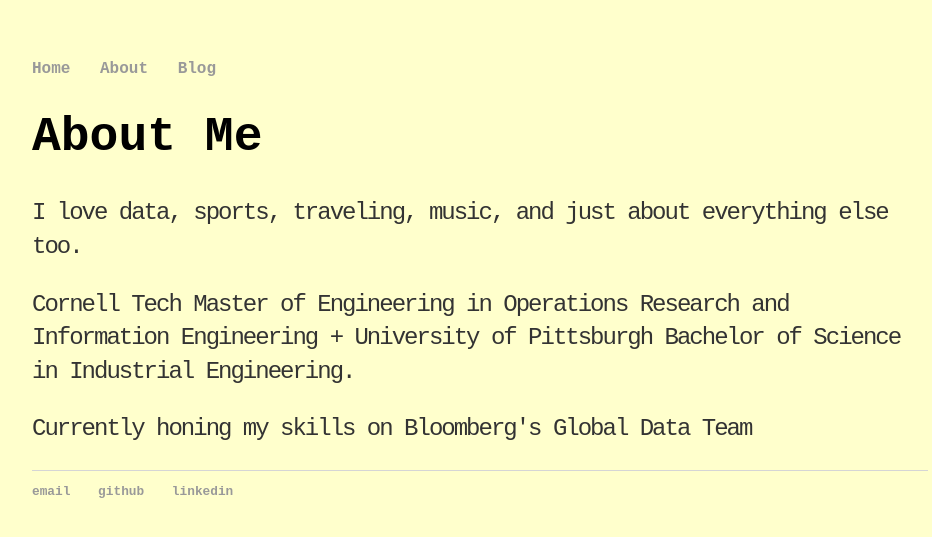
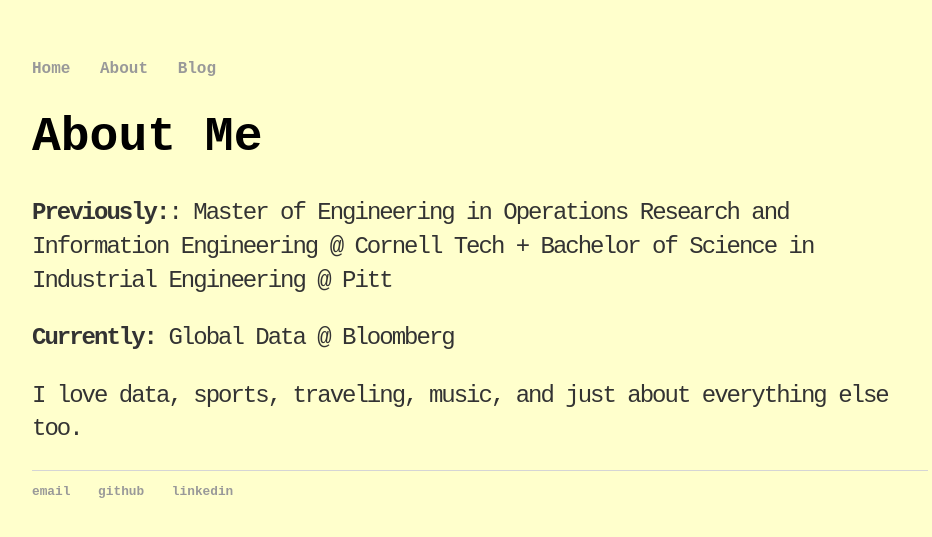
Before and after one commit to ashleyajohn/ashleyajohn.github.io, a Jekyll site: the page built from about/index.html, in a window 1280 px wide. Shown: the top 537 px of the page, without its empty margins (160-1092 px from the left). Built offline with Jekyll 4.4.1, drawn with Linux system fonts in a browser that asks for light colours.

Commit message:
Update index.html

```diff
--- a/about/index.html
+++ b/about/index.html
@@ -4,7 +4,8 @@
 ---
 <div class="blurb">
 	<h1>About Me</h1>
+	<p><b>Previously:</b>: Master of Engineering in Operations Research and Information Engineering @ Cornell Tech + Bachelor of Science in Industrial Engineering @ Pitt</p>
+	<p><b>Currently:</b> Global Data @ Bloomberg</p>
 	<p>I love data, sports, traveling, music, and just about everything else too.  </p>
-	<p> Cornell Tech Master of Engineering in Operations Research and Information Engineering + University of Pittsburgh Bachelor of Science in Industrial Engineering.</p>
-	<p>Currently honing my skills on Bloomberg's Global Data Team</p>
+
 </div><!-- /.blurb -->
```
